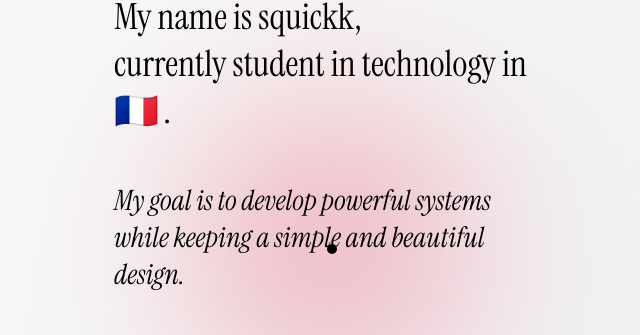
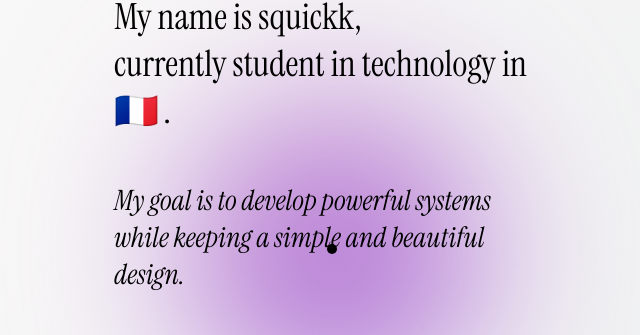
Before and after one commit to buchtioof/aboutme, a plain HTML site: page index.html in a window 1280 px wide. Shown: the part 151-486 px from the top of the page, without its empty margins (308-948 px from the left). Drawn offline with nearby package versions, Linux system fonts and the light colour scheme.

Commit message:
update couleurs curseur

```diff
--- a/styles/cursor.css
+++ b/styles/cursor.css
@@ -18,7 +18,7 @@
     z-index: 0;
     width: 300px;
     height: 300px;
-    background: linear-gradient(-20deg, #ddd6f3 0%, #faaca8 100%);
+    background: linear-gradient(-20deg, #7028e4 0%, #e5b2ca 100%);
     background-size: 400% 400%;
     filter: blur(80px);
     -webkit-animation: AnimationName 5s ease infinite;
--- a/styles/index.css
+++ b/styles/index.css
@@ -16,10 +16,6 @@ span {
 body {
 	background-color: rgba(255, 252, 249, 1);
 }
-
-/* Background absolute */
-
-
 
 /* Content settings */
 
```
